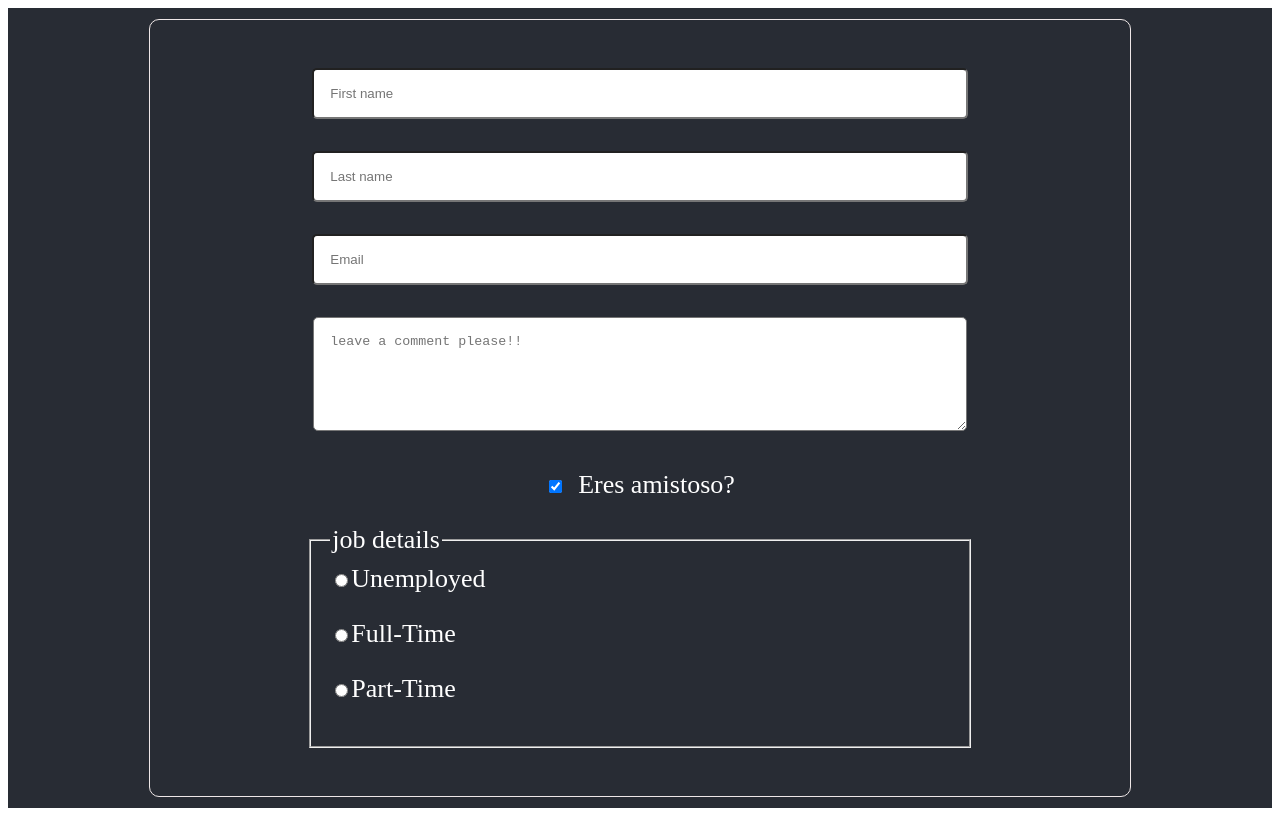
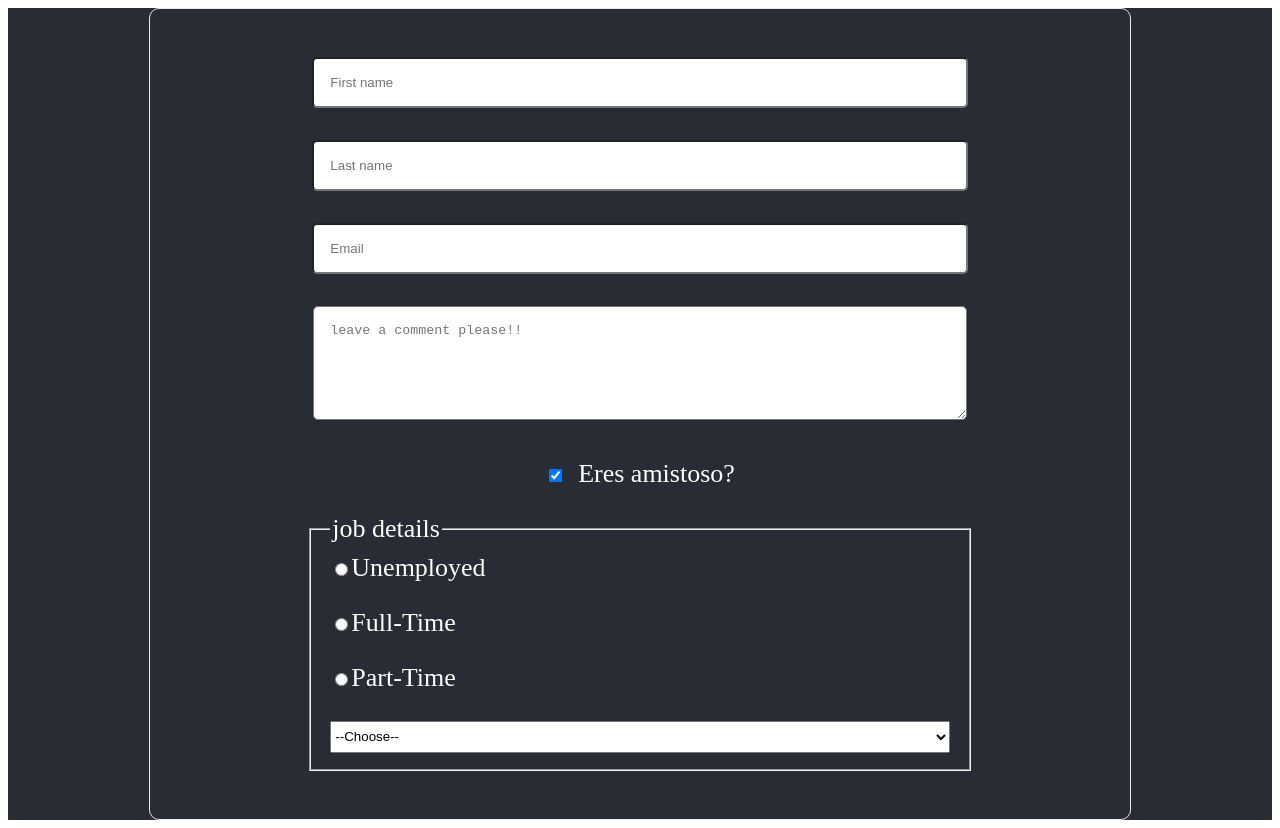
Before and after one commit to FelProg/reactScribbles, a React (Create React App) app: page / in a window 1280 px wide. Built offline with nearby package versions, Linux system fonts and the light colour scheme.

Commit message:
adding a select with a simple style

```diff
--- a/src/App.css
+++ b/src/App.css
@@ -45,3 +45,8 @@ textarea{
   width: fit-content;
 
 }
+
+select{
+  width: 100%;
+  height: 2rem;
+}
--- a/src/components/Form.js
+++ b/src/components/Form.js
@@ -10,7 +10,8 @@ export default function Form(){
         email:"",
         comments:"",
         isVerified:true,
-        employmentType:""
+        employmentType:"",
+        favColor:""
     });
 
     //debbug console
@@ -110,6 +111,21 @@ export default function Form(){
                     checked={inputData.employmentType === "Part-Time"}
                     onChange={handleInput}
                 />Part-Time</label><br />
+                <select
+                    name="favColor"  //poder acceder a la propiedad name del objeto
+                    onChange={handleInput} //va a asignar el valor seleccionado de las opciones
+                                           //a [name]
+                    value={inputData.favColor} //va a utilizar el valor del objeto para
+                                               //asignarselo al estado en el que se encuentre el
+                                               //select en este momento.
+                >
+                    <option value="">--Choose--</option>
+                    <option value="blue">Blue</option>
+                    <option value="red">Red</option>
+                    <option value="yellow">Yellow</option>
+                    <option value="green">Green</option>
+                    <option value="purple">Purple</option>
+                </select>
 
             </fieldset>
 
```
